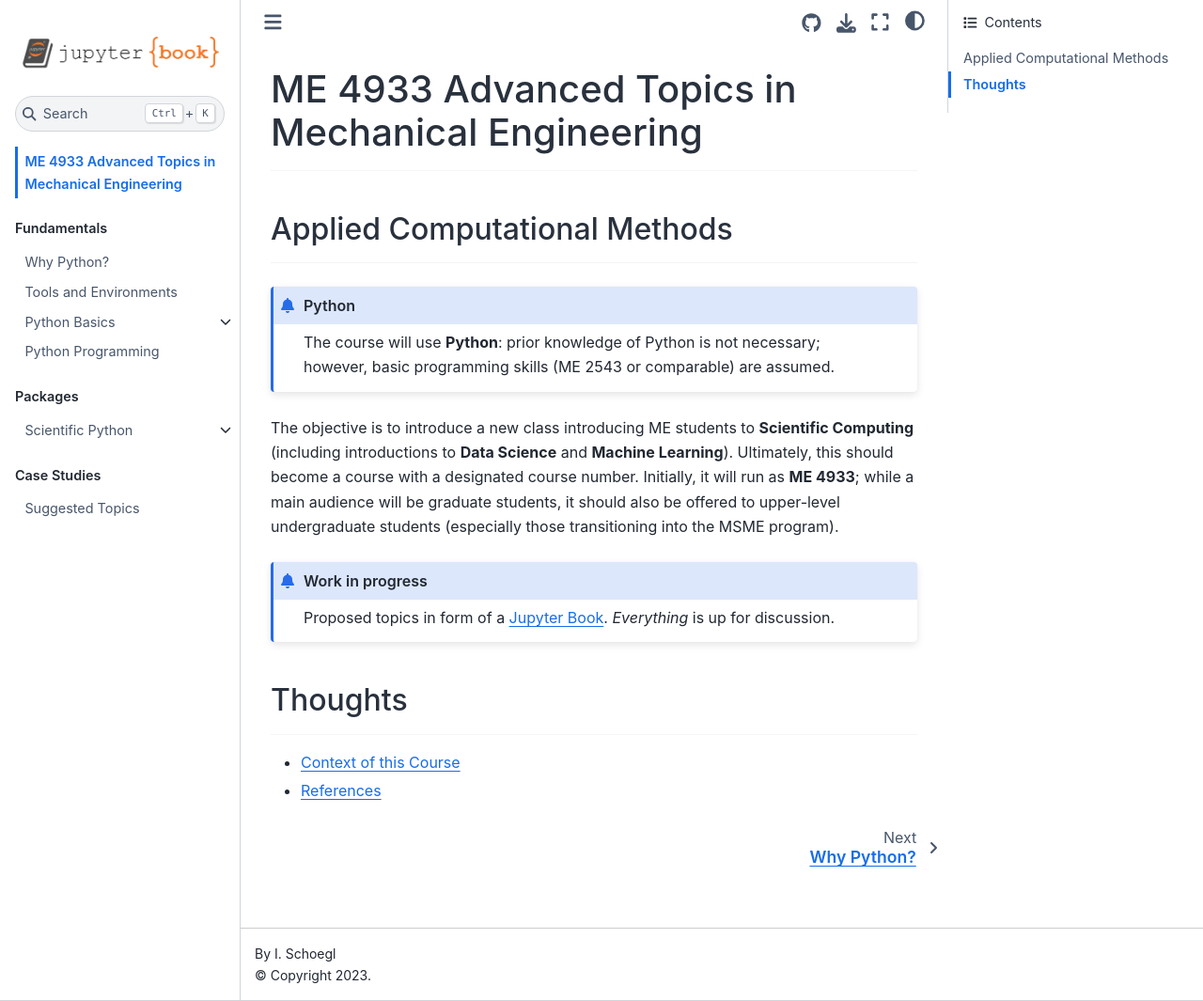
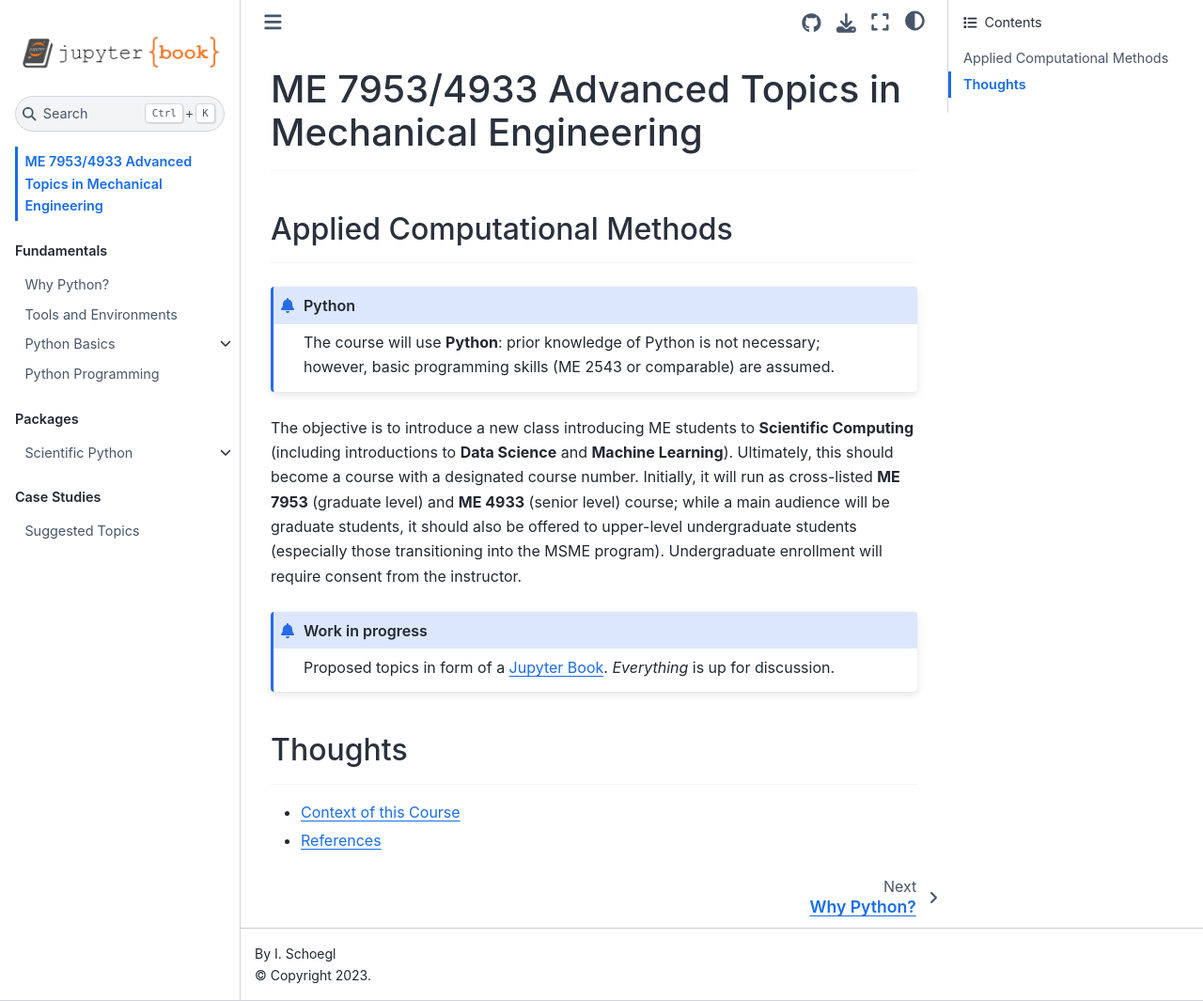
Before and after one commit to ischoegl/ME-4933-adv-topics, a Jupyter Book: the page built from intro.md, in a window 1280 px wide and 1065 px high. Shown: the whole window at 94% size. Built offline with Jupyter Book 1.0.4 settings and Sphinx 7.4.7 and the Sphinx Book theme 1.1.4, drawn with Linux system fonts in a browser that asks for light colours.

Commit message:
Add reference book and 7xxx level designation

````diff
--- a/intro.md
+++ b/intro.md
@@ -4,7 +4,7 @@ html_meta:
   "google-site-verification": "aKd9B87hUHEEvlVzPq3Xtx6iJt4A15XwyP5UYd0OLrE"
 ---
 
-# ME 4933 Advanced Topics in Mechanical Engineering
+# ME 7953/4933 Advanced Topics in Mechanical Engineering
 <hr>
 
 ## Applied Computational Methods
@@ -15,7 +15,7 @@ The course will use **Python**: prior knowledge of Python is not necessary; howe
 ```
 
 The objective is to introduce a new class introducing ME students to
-**Scientific Computing** (including introductions to **Data Science** and **Machine Learning**). Ultimately, this should become a course with a designated course number. Initially, it will run as **ME 4933**; while a main audience will be graduate students, it should also be offered to upper-level undergraduate students (especially those transitioning into the MSME program).
+**Scientific Computing** (including introductions to **Data Science** and **Machine Learning**). Ultimately, this should become a course with a designated course number. Initially, it will run as cross-listed **ME 7953** (graduate level) and **ME 4933** (senior level) course; while a main audience will be graduate students, it should also be offered to upper-level undergraduate students (especially those transitioning into the MSME program). Undergraduate enrollment will require consent from the instructor.
 
 ```{admonition} Work in progress
 Proposed topics in form of a [Jupyter Book](https://jupyterbook.org). *Everything* is up for discussion.
````
Also changed, not shown: books.md (+1 -0 lines).
